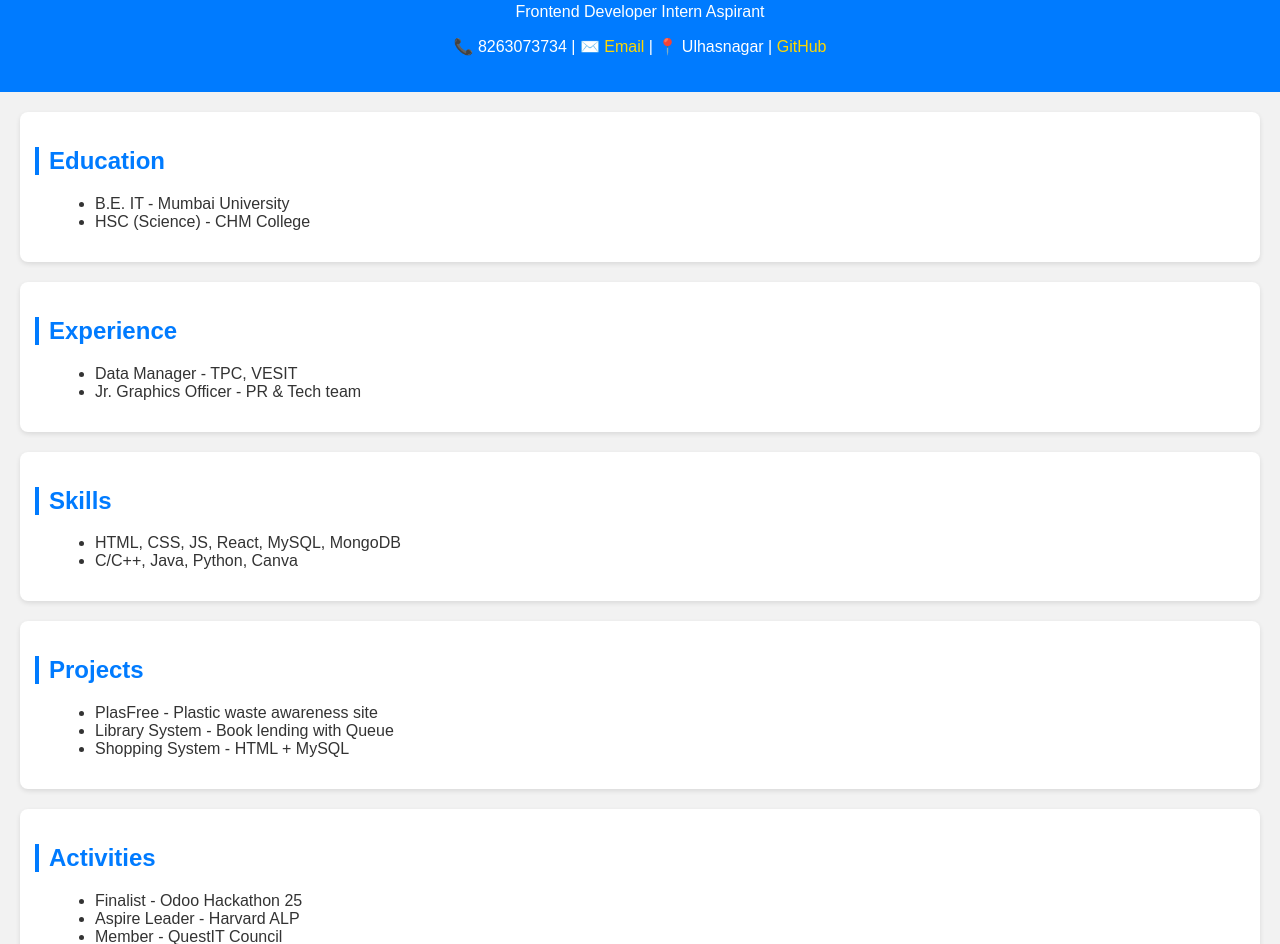
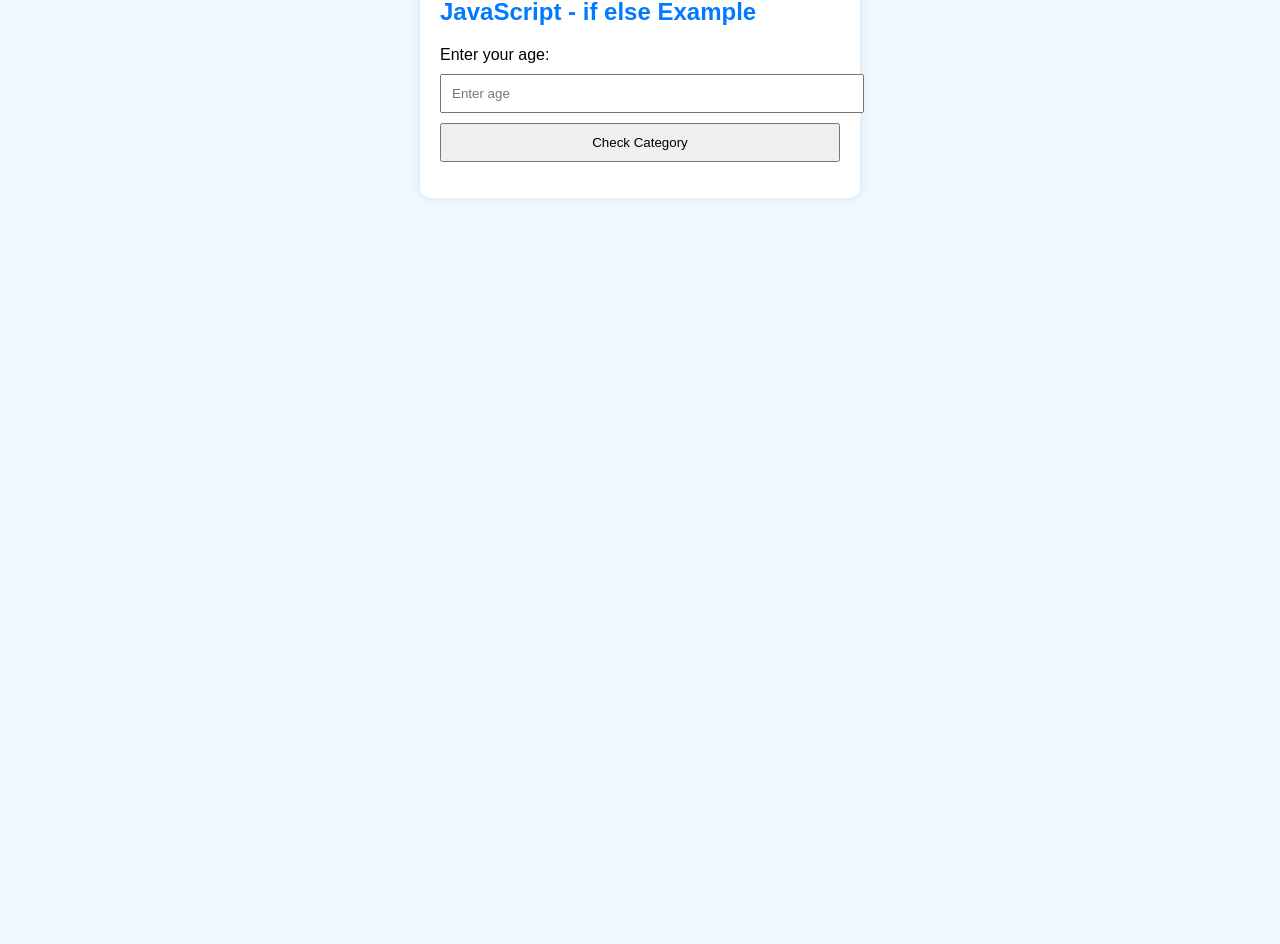
Before and after one commit to ahujamonica/webl, a plain HTML site: page index.html in a window 1280 px wide. Shown: the part 70-1014 px from the top of the page. After the commit the page ends 800 px from the top, so only its background shows below. Drawn offline with Linux system fonts and the light colour scheme.

Commit message:
exp 2 - js ifelse

```diff
--- a/index.html
+++ b/index.html
@@ -2,72 +2,74 @@
 <html lang="en">
 <head>
     <meta charset="UTF-8">
-    <title>Monica Ahuja - Resume</title>
-    <link rel="stylesheet" href="styles.css">
+    <title>JavaScript Experiment 2</title>
+    <style>
+        body {
+            font-family: Arial, sans-serif;
+            background: #f0f8ff;
+            padding: 20px;
+        }
+        .box {
+            max-width: 400px;
+            margin: auto;
+            background: white;
+            padding: 20px;
+            border-radius: 10px;
+            box-shadow: 0 0 10px rgba(0,0,0,0.1);
+        }
+        input, button {
+            width: 100%;
+            padding: 10px;
+            margin-top: 10px;
+        }
+        h2 {
+            color: #007bff;
+        }
+    </style>
 </head>
 <body>
 
 
-    <header>
-        <h1>Monica Ahuja</h1>
-        <p>Frontend Developer Intern Aspirant</p>
-        <p>
-            📞 8263073734 | ✉️ <a href="mailto:ahujamonica9321@gmail.com">Email</a> |
-            📍 Ulhasnagar | <a href="https://github.com/ahujamonica" target="_blank">GitHub</a>
-        </p>
-    </header>
+    <div class="box">
+        <h2>JavaScript - if else Example</h2>
 
 
-    <div class="box">
-        <h2>Education</h2>
-        <ul>
-            <li>B.E. IT - Mumbai University</li>
-            <li>HSC (Science) - CHM College</li>
-        </ul>
+        <label>Enter your age:</label>
+        <input type="number" id="age" placeholder="Enter age">
+
+
+        <button onclick="checkAge()">Check Category</button>
+
+
+        <p id="result"></p>
     </div>
 
 
-    <div class="box">
-        <h2>Experience</h2>
-        <ul>
-            <li>Data Manager - TPC, VESIT</li>
-            <li>Jr. Graphics Officer - PR & Tech team</li>
-        </ul>
-    </div>
+    <script>
+        function checkAge() {
+            var age = document.getElementById("age").value;
+            var result = "";
 
 
-    <div class="box">
-        <h2>Skills</h2>
-        <ul>
-            <li>HTML, CSS, JS, React, MySQL, MongoDB</li>
-            <li>C/C++, Java, Python, Canva</li>
-        </ul>
-    </div>
+            if (age === "") {
+                result = "Please enter your age.";
+            } else {
+                age = parseInt(age); // convert string to number
+                if (age < 13) {
+                    result = "You are a child.";
+                } else if (age >= 13 && age <= 19) {
+                    result = "You are a teenager.";
+                } else if (age >= 20 && age <= 59) {
+                    result = "You are an adult.";
+                } else {
+                    result = "You are a senior citizen.";
+                }
+            }
 
 
-    <div class="box">
-        <h2>Projects</h2>
-        <ul>
-            <li>PlasFree - Plastic waste awareness site</li>
-            <li>Library System - Book lending with Queue</li>
-            <li>Shopping System - HTML + MySQL</li>
-        </ul>
-    </div>
-
-
-    <div class="box">
-        <h2>Activities</h2>
-        <ul>
-            <li>Finalist - Odoo Hackathon 25</li>
-            <li>Aspire Leader - Harvard ALP</li>
-            <li>Member - QuestIT Council</li>
-        </ul>
-    </div>
-
-
-    <footer>
-        <p>© 2025 Monica Ahuja | Resume Page</p>
-    </footer>
+            document.getElementById("result").innerText = result;
+        }
+    </script>
 
 
 </body>
```
